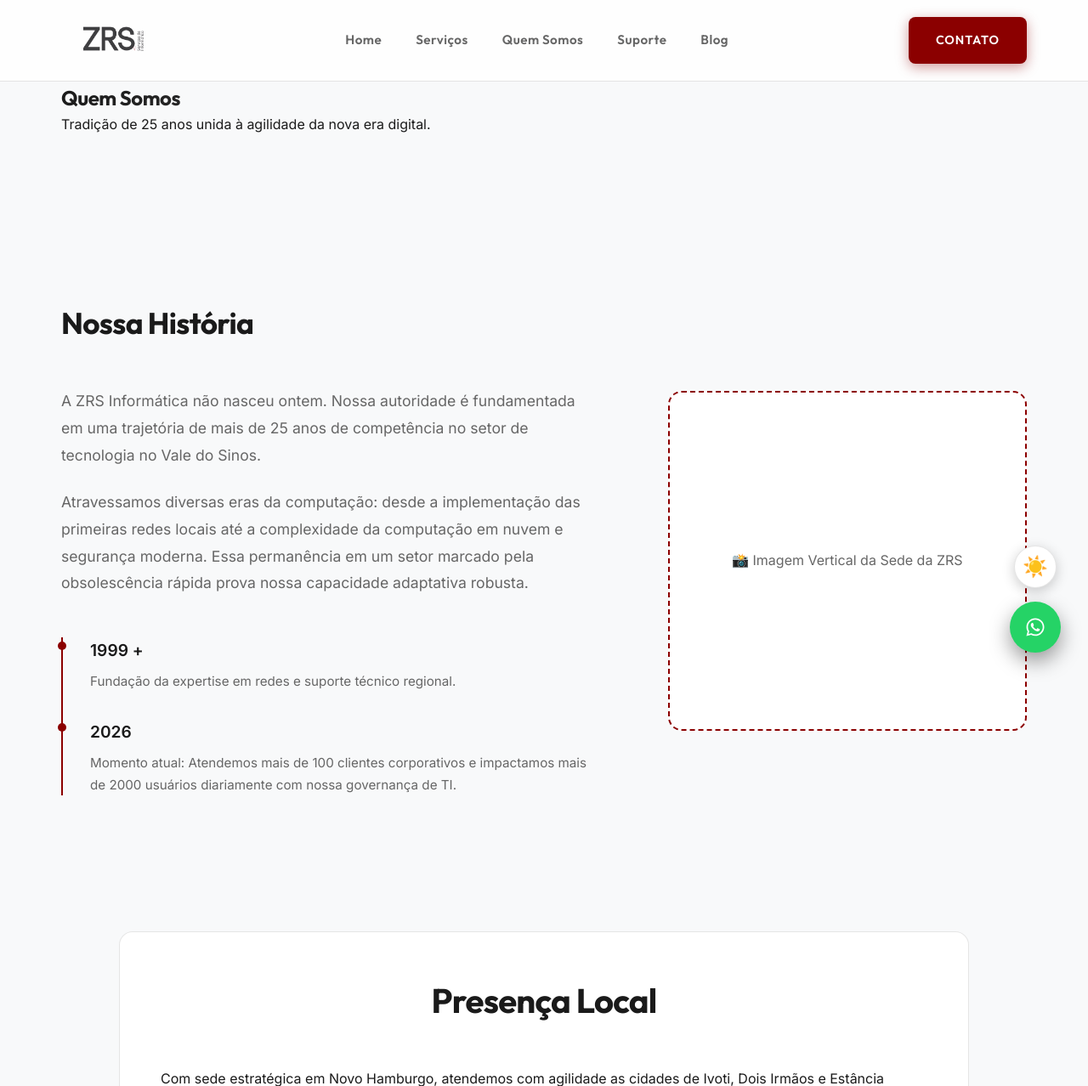
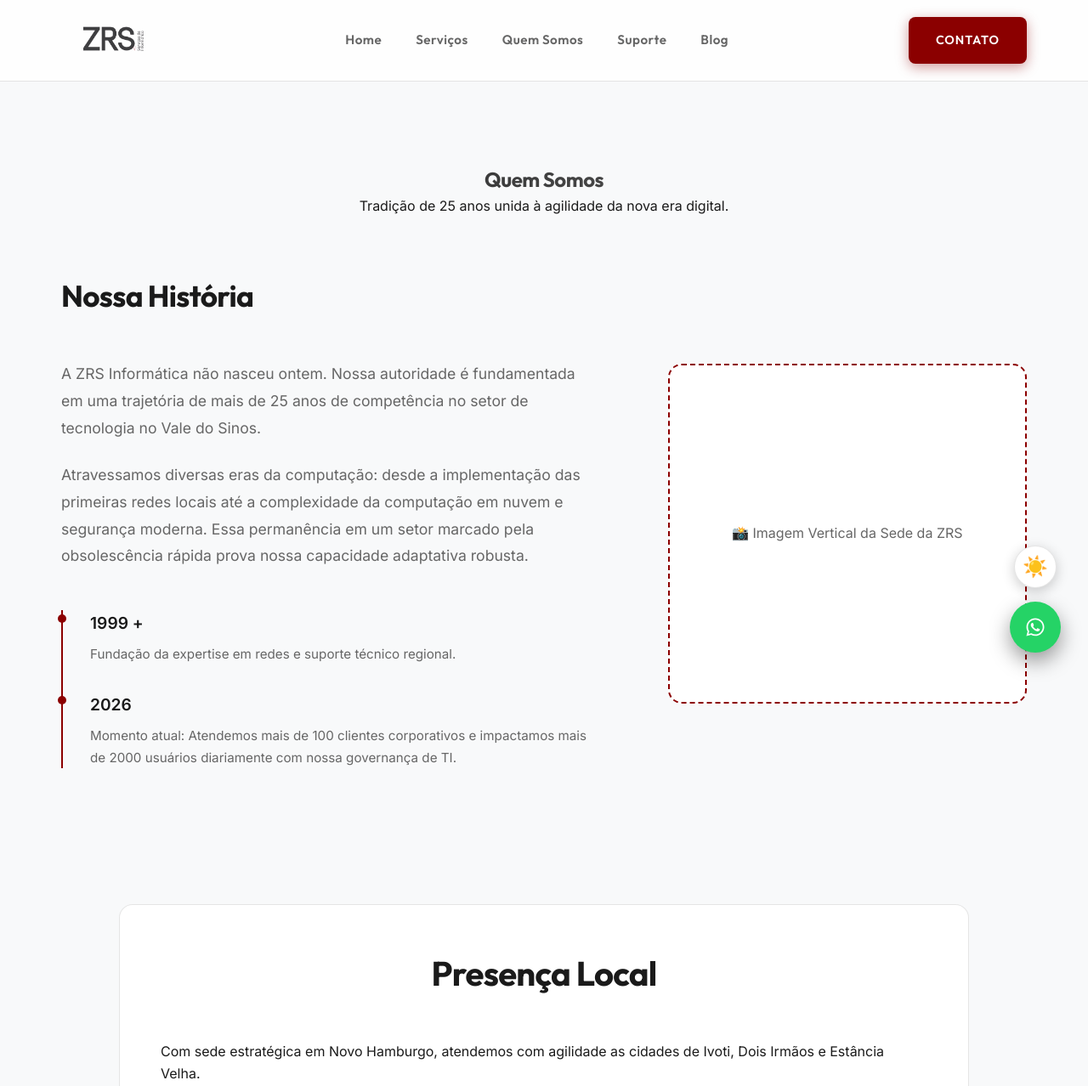
Before and after one commit to NicholasJoazeiro/ZRS-Inform-tica, a Node server app: template views/pages/sobre.ejs in a window 1280 px wide. Shown: the top 1278 px of the page at 85% size. Run offline with Node 20, Linux system fonts and the light colour scheme; the template is opened without the code that fills it, so the values that code supplies are empty.

Commit message:
Fix layout spacing on Quem Somos page

```diff
--- a/views/pages/sobre.ejs
+++ b/views/pages/sobre.ejs
@@ -83,6 +83,16 @@
 </main>
 
 <style>
+.page-hero {
+    padding-top: 12rem;
+    padding-bottom: 2rem;
+    text-align: center;
+}
+
+.narrative {
+    padding-top: 2rem;
+}
+
 .section-title.text-left {
     text-align: left;
     font-size: 2.2rem;
```
